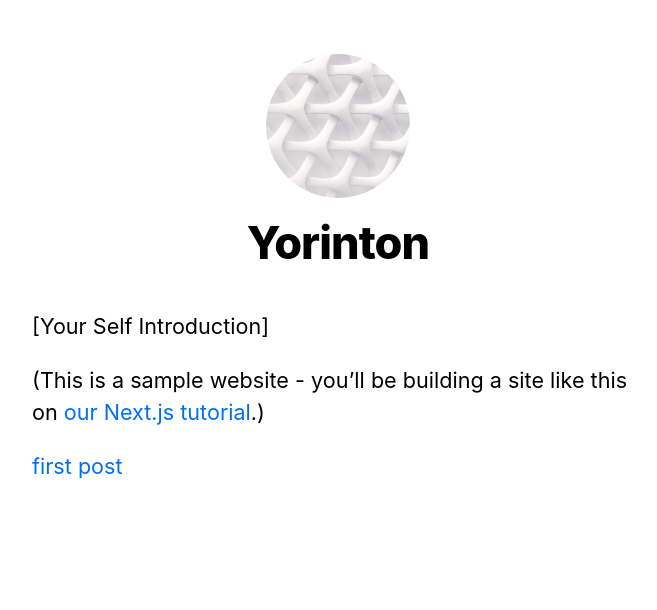
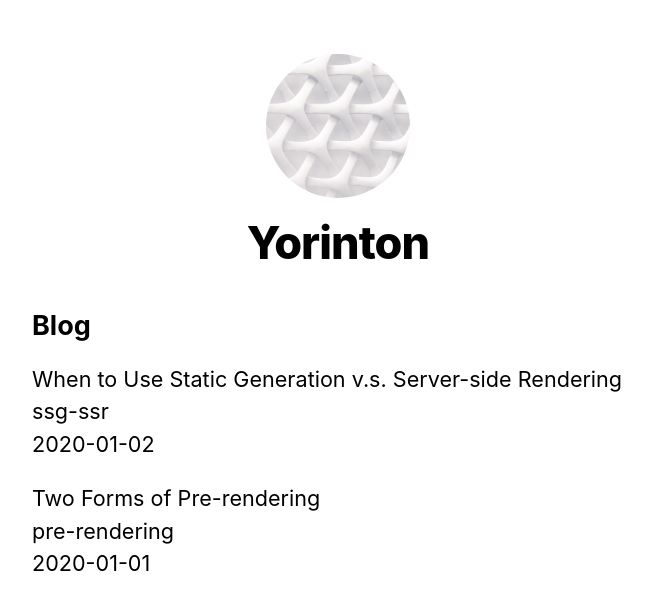
Before and after one commit to Yorinton/nextjs-blog, a Next.js app: page / in a window 1280 px wide. Shown: the top 610 px of the page, without its empty margins (302-959 px from the left). Built offline with nearby package versions, Linux system fonts and the light colour scheme.

Commit message:
getStaticPropsを使って外部データを含めpre-rendering

```diff
--- /dev/null
+++ b/lib/posts.js
@@ -0,0 +1,37 @@
+import fs from 'fs'
+import path from 'path'
+import matter from 'gray-matter'
+
+const postsDirectory = path.join(process.cwd(), 'posts')
+
+export function getSortedPostsData() {
+    // Get file names under /posts
+    const fileNames = fs.readdirSync(postsDirectory)
+    const allPostsData = fileNames.map(fileName => {
+      // Remove ".md" from file name to get id
+      const id = fileName.replace(/\.md$/, '')
+
+      // Read markdown file as string
+      const fullPath = path.join(postsDirectory, fileName)
+      const fileContents = fs.readFileSync(fullPath, 'utf8')
+
+      // Use gray-matter to parse the post metadata section
+      const matterResult = matter(fileContents)
+
+      // Combine the data with the id
+      return {
+        id,
+        ...matterResult.data
+      }
+    })
+    // Sort posts by date
+    return allPostsData.sort(({ date: a }, { date: b }) => {
+      if (a < b) {
+        return 1
+      } else if (a > b) {
+        return -1
+      } else {
+        return 0
+      }
+    })
+  }
--- a/package.json
+++ b/package.json
@@ -6,8 +6,10 @@
     "start": "next start"
   },
   "dependencies": {
+    "gray-matter": "^4.0.3",
     "next": "latest",
     "react": "17.0.2",
-    "react-dom": "17.0.2"
+    "react-dom": "17.0.2",
+    "sass": "^1.47.0"
   }
 }
--- a/pages/index.js
+++ b/pages/index.js
@@ -2,25 +2,39 @@
 import Link from 'next/link'
 import Layout, { siteTitle } from '../components/layout'
 import utilStyles from '../styles/utils.module.scss'
+import { getSortedPostsData } from '../lib/posts'
 
-export default function Home() {
+export async function getStaticProps() {
+  const allPostsData = getSortedPostsData()
+  return {
+    props: {
+      allPostsData
+    }
+  }
+}
+
+export default function Home({ allPostsData }) {
   return (
     // homeはLayoutコンポーネントへのprops
     <Layout home>
       <Head>
         <title>{siteTitle}</title>
       </Head>
-      <section className={utilStyles.headingMd}>
-        <p>[Your Self Introduction]</p>
-        <p>
-          (This is a sample website - you’ll be building a site like this on{' '}
-          <a href="https://nextjs.org/learn">our Next.js tutorial</a>.)
-        </p>
-        <p>
-          <Link href="/posts/first-post">
-            <a>first post</a>
-          </Link>
-        </p>
+      <section className={`${utilStyles.headingMd} ${utilStyles.padding1px}`}>
+        <h2 className={utilStyles.headingLg}>Blog</h2>
+        <ul className={utilStyles.list}>
+          {allPostsData.map(({ id, date, title }) => {
+            return (
+              <li className={utilStyles.listItem} key={id}>
+                {title}
+                <br />
+                {id}
+                <br />
+                {date}
+              </li>
+            )
+          })}
+        </ul>
       </section>
     </Layout>
   )
--- /dev/null
+++ b/posts/pre-rendering.md
@@ -0,0 +1,11 @@
+---
+title: 'Two Forms of Pre-rendering'
+date: '2020-01-01'
+---
+
+Next.js has two forms of pre-rendering: **Static Generation** and **Server-side Rendering**. The difference is in **when** it generates the HTML for a page.
+
+- **Static Generation** is the pre-rendering method that generates the HTML at **build time**. The pre-rendered HTML is then _reused_ on each request.
+- **Server-side Rendering** is the pre-rendering method that generates the HTML on **each request**.
+
+Importantly, Next.js lets you **choose** which pre-rendering form to use for each page. You can create a "hybrid" Next.js app by using Static Generation for most pages and using Server-side Rendering for others.
--- /dev/null
+++ b/posts/ssg-ssr.md
@@ -0,0 +1,19 @@
+---
+title: 'When to Use Static Generation v.s. Server-side Rendering'
+date: '2020-01-02'
+---
+
+We recommend using **Static Generation** (with and without data) whenever possible because your page can be built once and served by CDN, which makes it much faster than having a server render the page on every request.
+
+You can use Static Generation for many types of pages, including:
+
+- Marketing pages
+- Blog posts
+- E-commerce product listings
+- Help and documentation
+
+You should ask yourself: "Can I pre-render this page **ahead** of a user's request?" If the answer is yes, then you should choose Static Generation.
+
+On the other hand, Static Generation is **not** a good idea if you cannot pre-render a page ahead of a user's request. Maybe your page shows frequently updated data, and the page content changes on every request.
+
+In that case, you can use **Server-Side Rendering**. It will be slower, but the pre-rendered page will always be up-to-date. Or you can skip pre-rendering and use client-side JavaScript to populate data.
```
Also changed, not shown: 1 other file (tests, documents, lock files or other folders).
